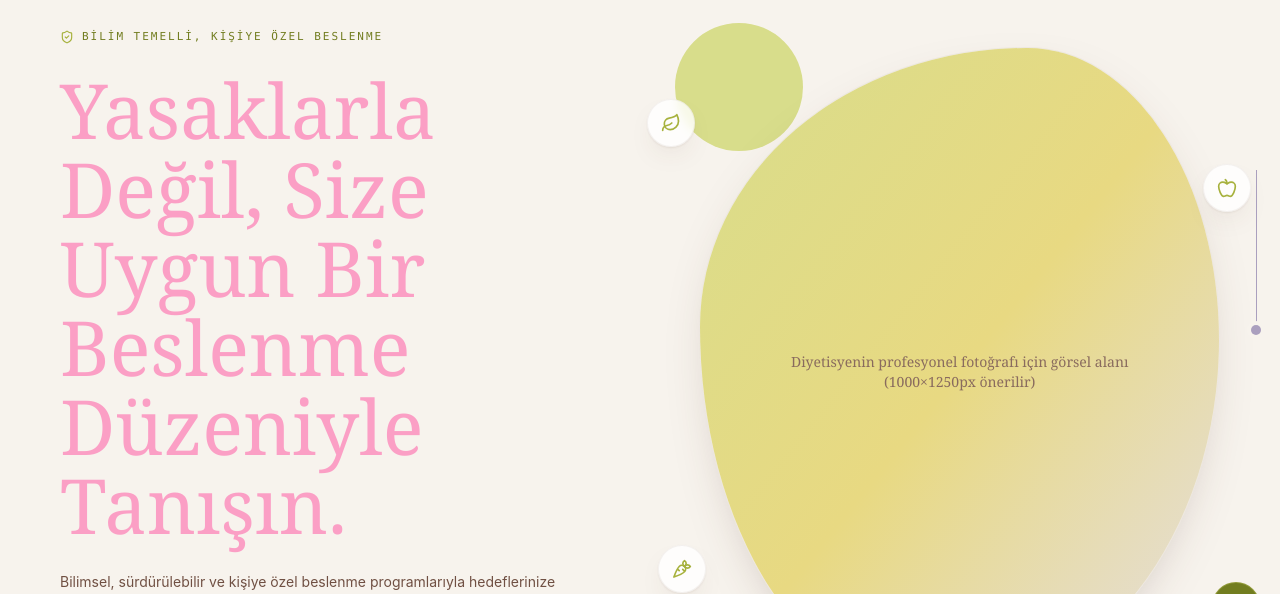
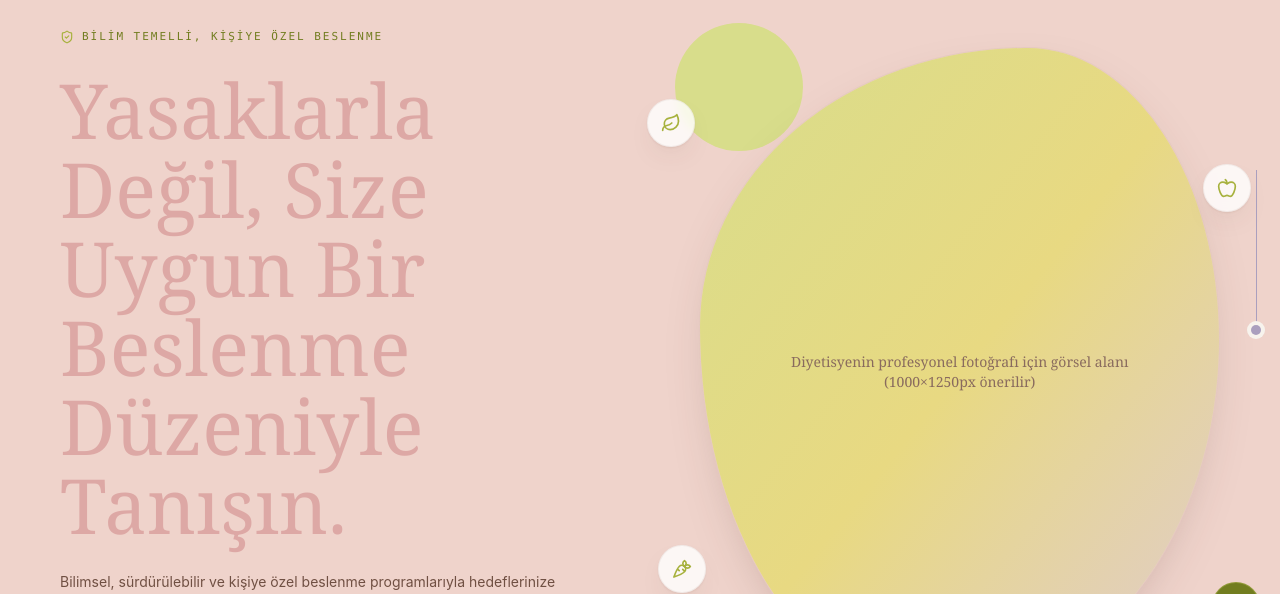
Before and after one commit to MehmetByrktr/dytmisracakir, a Next.js app: page / in a window 1280 px wide. Shown: the part 150-744 px from the top of the page. Built offline with nearby package versions, Linux system fonts and the light colour scheme; no server answers.

Commit message:
Update global background and heading colors

```diff
--- a/tailwind.config.ts
+++ b/tailwind.config.ts
@@ -6,7 +6,7 @@ const config: Config = {
     extend: {
       colors: {
         cream: {
-          DEFAULT: '#F7F3ED',
+          DEFAULT: '#EFD3CB',
           deep: '#E8D982',
           line: '#C6B85D',
         },
@@ -24,7 +24,7 @@ const config: Config = {
           deep: '#817592',
         },
         illusion: {
-          DEFAULT: '#FB9FC5',
+          DEFAULT: '#DDA8A5',
           soft: '#FBC5DC',
           deep: '#D977A0',
         },
```
